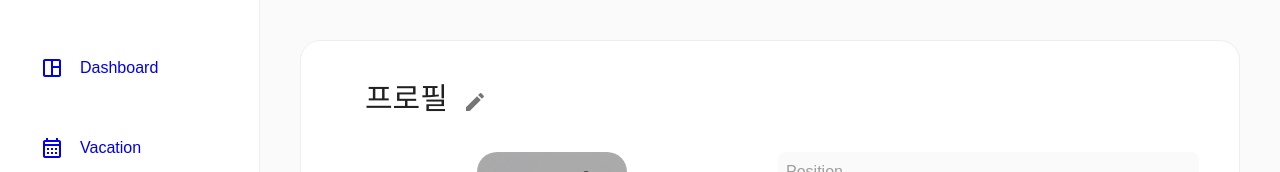
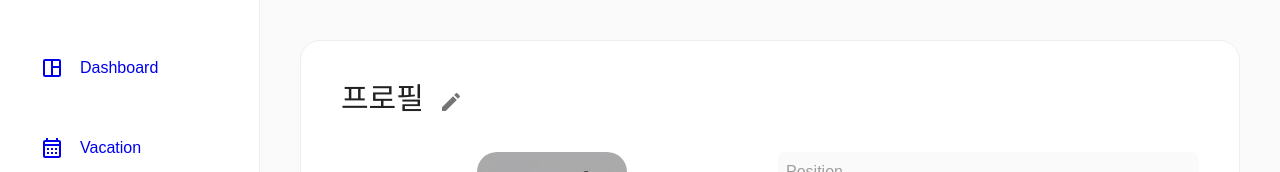
Before and after one commit to SSUDNG/toy1-group3, a React (Create React App) app: page /profile in a window 1280 px wide. Shown: the top 172 px of the page. Built offline with nearby package versions, Linux system fonts and the light colour scheme; no server answers; sample sign-in values are in the browser's storage; a web font is replaced by a local one.

Commit message:
edit: MUI/profile header padding

```diff
--- a/src/components/ProfileHeader.tsx
+++ b/src/components/ProfileHeader.tsx
@@ -24,7 +24,7 @@ const ProfileHeader: React.FC<HeaderProps> = ({
     setEditModalOpen(true);
   };
   return (
-    <Container>
+    <Container style={{ padding: 0 }}>
       <Typography variant="h1">
         프로필{" "}
         <IconButton>
```
